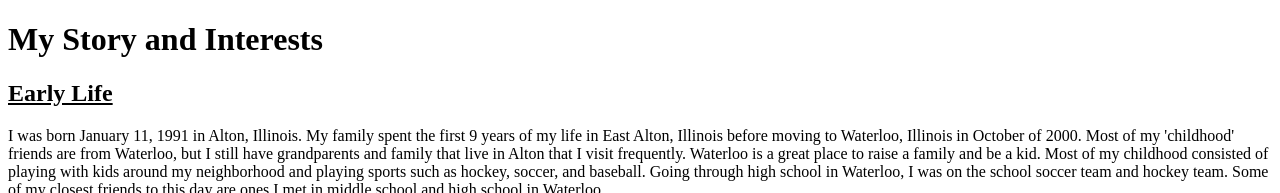
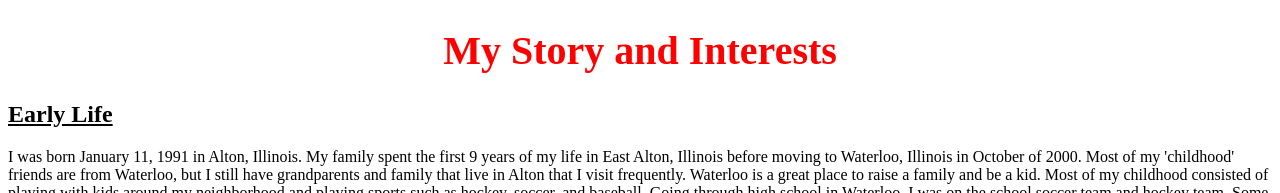
Before and after one commit to Stl-LC101-MAY-2022/js-assignment-4-html-me-something-adonelson26, a website: page index.html in a window 1280 px wide. Shown: the top 193 px of the page. Drawn offline with Linux system fonts and the light colour scheme.

Commit message:
added some CSS

```diff
--- a/index.html
+++ b/index.html
@@ -2,10 +2,11 @@
 <html>
    <head>
       <title>Andrew Donelson - My Story and Interests</title>
+      <link rel="stylesheet" type="text/css" href="styles.css">
    </head>
 <body>
    <header>
-      <h1>My Story and Interests</h1>
+      <h1 id="mainHeading">My Story and Interests</h1>
    </header>
    <main>
       <article>
@@ -50,7 +51,7 @@
             <u><h2>Hobbies and Interests</h2></u>
             <h3>Sports:</h3>
             <h4><b>&lt;&nbsp;Hockey&nbsp;&gt;</b></h4>
-            <p>My parents taught me how to ice skate and I started playing ice hockey at 5 years old. I'm greatful to my parents for getting me started playing and even more greatful for the time they took out of their day
+            <p id="TestP" class="funParagraph">My parents taught me how to ice skate and I started playing ice hockey at 5 years old. I'm greatful to my parents for getting me started playing and even more greatful for the time they took out of their day
                to take me to practices and games. During high school, I played on my high school team and a college prepatory club team. I play defense because it's physically demanding and it's fun to check people.
                Hockey is my favorite sport and I still play currently.
             </p>
--- a/styles.css
+++ b/styles.css
@@ -1 +1,17 @@
-/* Write your CSS here! */
+body {
+        display: block;
+        margin-top: 8px;
+        margin-bottom: 8px;
+        margin-right: 8px;
+        margin-left: 8px;
+}
+
+#mainHeading {
+    text-align: center;
+    font-size: 2.5em;
+    color: red;
+}
+
+.funParagraph {
+    color: green
+}
```
